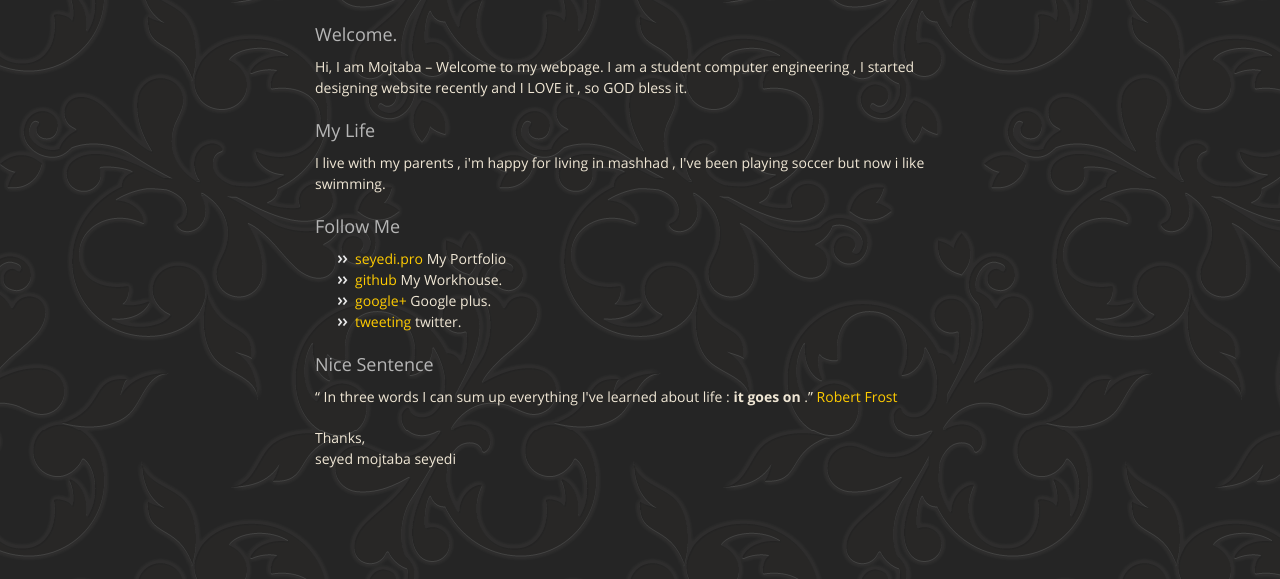
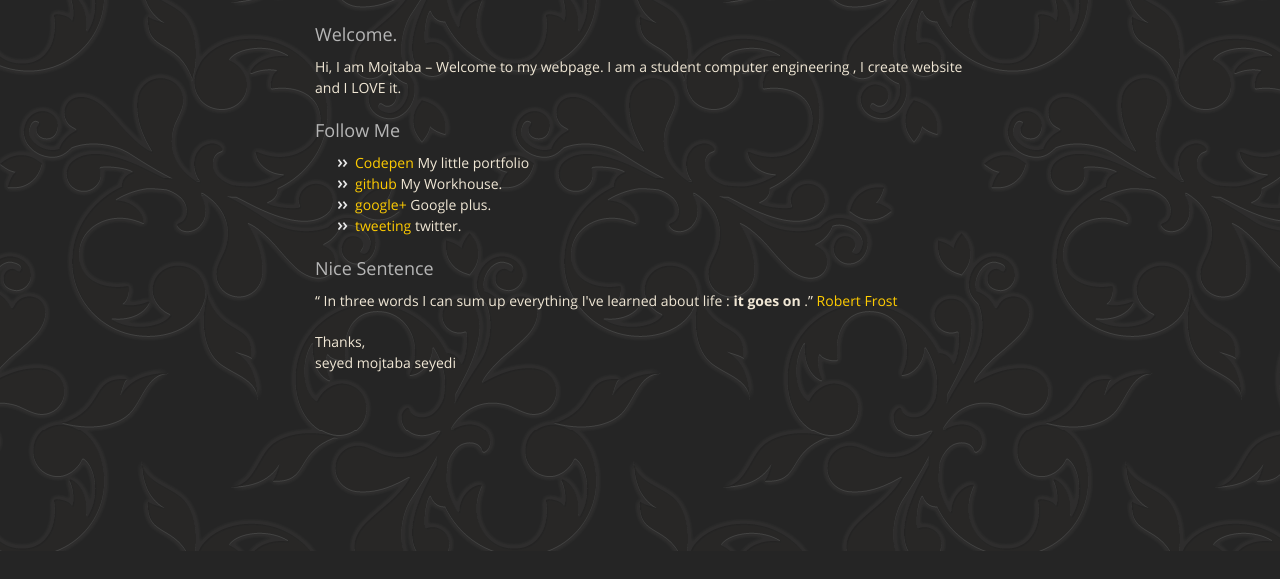
Before and after one commit to seyedi/seyedi.github.com, a plain HTML site: page index.html in a window 1280 px wide. Shown: the part 249-828 px from the top of the page. After the commit the page ends 800 px from the top, so only its background shows below. Drawn offline with nearby package versions, Linux system fonts and the light colour scheme.

Commit message:
Update index.html
adding codepen link

```diff
--- a/index.html
+++ b/index.html
@@ -35,16 +35,13 @@
           <span class="credits left">seyed mojtaba <a href="https://github.com/seyedi">seyedi</a></span>
           <span class="credits right">seyedmojtabaseyedi@gmail.com</span>
         </div>
-
         <h3>Welcome.</h3>
-        <p>Hi, I am Mojtaba – Welcome to my webpage. I am a student computer engineering , I started designing website recently and I LOVE it , so GOD bless it.</p>
-        <h3>My Life</h3>
-        <p>I live with my parents , i'm happy for living in mashhad , I've been playing soccer but now i like swimming.</p>
+        <p>Hi, I am Mojtaba – Welcome to my webpage. I am a student computer engineering , I create website and I LOVE it.</p>
         <h3>Follow Me</h3>
         <ul>
           <li>
-            <a href="http://seyedi.pro">seyedi.pro</a>
-            My Portfolio
+            <a href="http://codepen.io/seyedi">Codepen</a>
+            My little portfolio
           </li>
           <li>
             <a href="http://github.com/seyedi">github</a>
```
